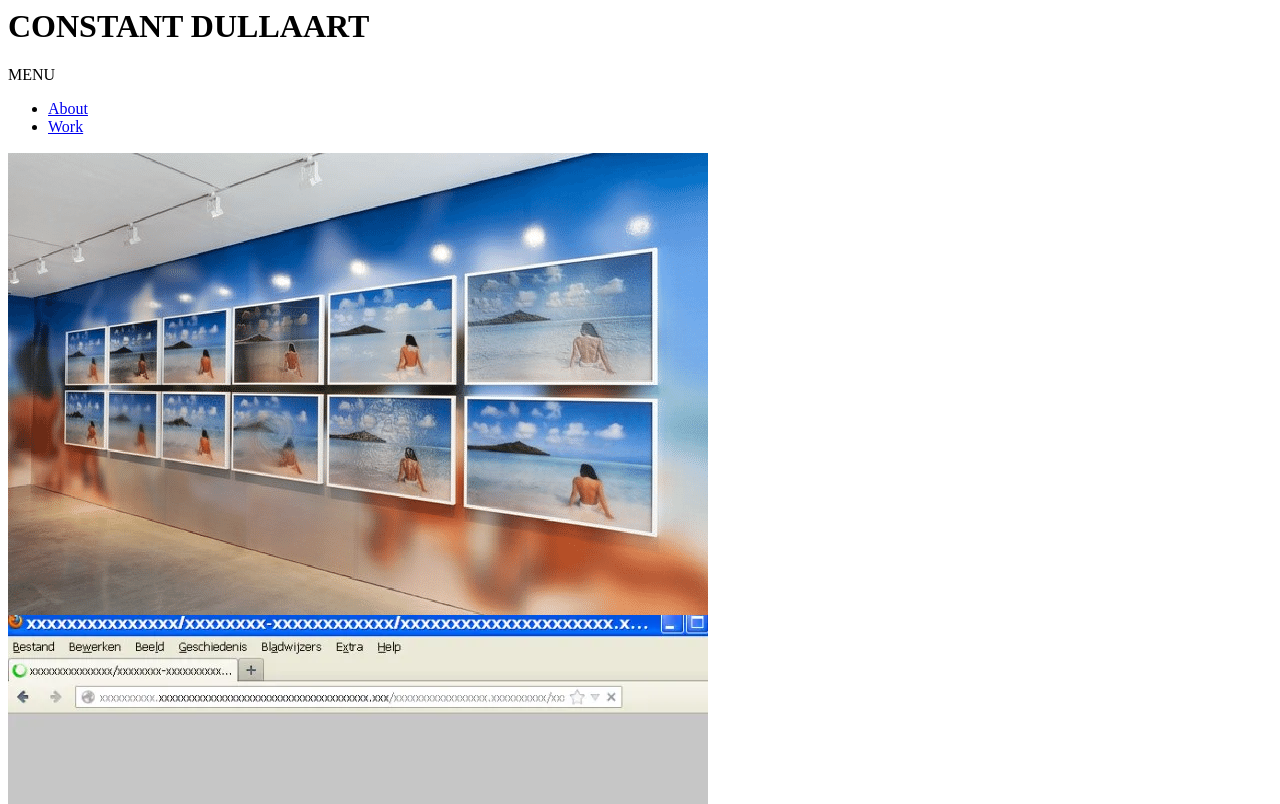
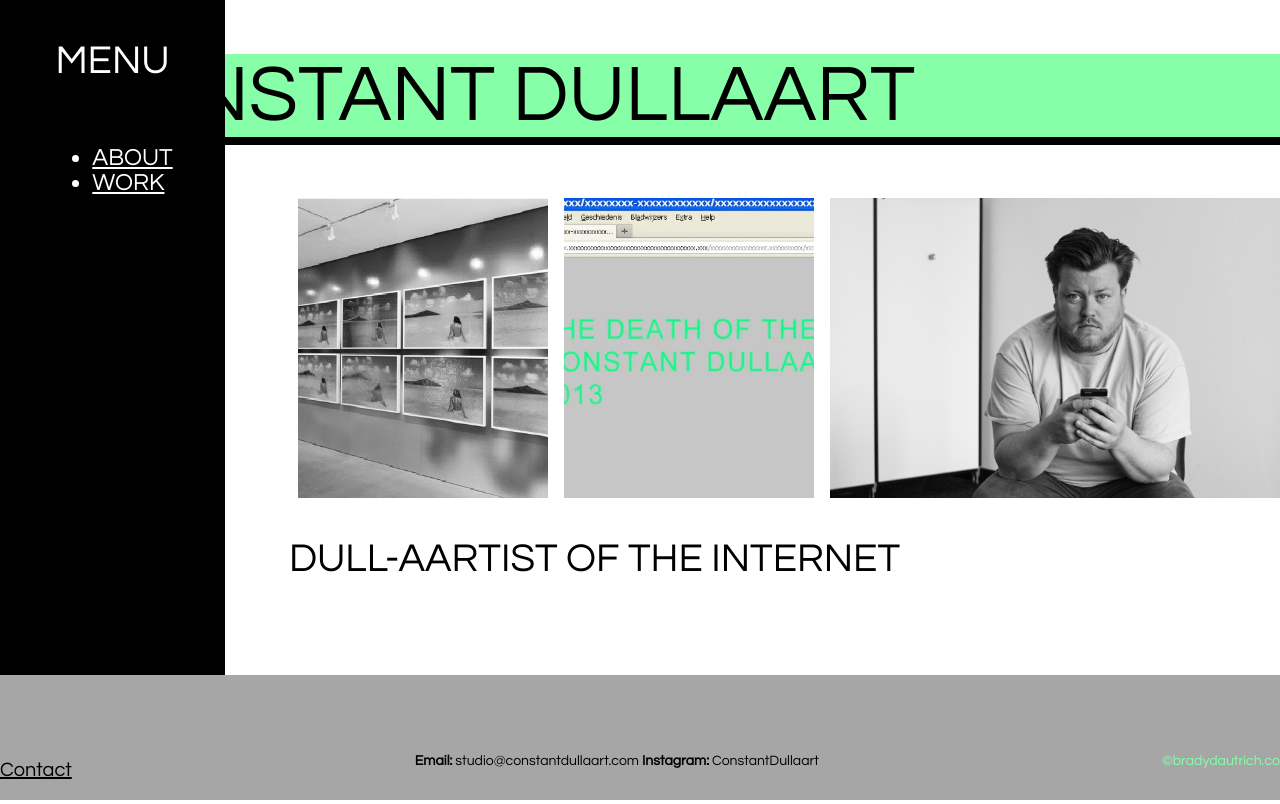
Before and after one commit to bradydautrich/-constant-dullaart, a plain HTML site: page index.html in a window 1280 px wide. Shown: the top 804 px of the page. Drawn offline with Linux system fonts and the light colour scheme.

Commit message:
add some css

```diff
--- a/index.html
+++ b/index.html
@@ -5,23 +5,46 @@
     <meta name="viewport" content="width=device-width, initial-scale=1.0">
     <title>Constant Dullaart</title>
     <link rel="stylesheet" href="styles.css">
+
+    <link rel="preconnect" href="https://fonts.googleapis.com">
+    <link rel="preconnect" href="https://fonts.gstatic.com" crossorigin>
+    <link href="https://fonts.googleapis.com/css2?family=Questrial&display=swap" rel="stylesheet">
 </head>
 <body>
+    <nav class="nav">
+        <p class="menu">MENU</p>
+        <ul>
+            <li><a href="about/index.html">ABOUT</a></li>
+            <li><a href="Work/index.html">WORK</a></li>
+        </ul>
+    </nav>
+
+    <div class="page">
+        <main>
             <header>
                 <h1>CONSTANT DULLAART </h1>
-        <nav>
-            <p>MENU</p>
-            <ul>
-                <li><a href="about/index.html">About</a></li>
-                <li><a href="Work/index.html">Work</a></li>
-            </ul>
-        </nav>
             </header>
-    <section>
-        <img src="images/Constant-Dullaart-Jennifer-in-Paradise-2013-ongoing-View-of-the-exhibition.png"><img src="images/constantdullaart-deathofurl.webp"><img src="images/constantheadshot.jpeg">
+
+            <section class="pics">
+                <img class="Jen" src="images/Constant-Dullaart-Jennifer-in-Paradise-2013-ongoing-View-of-the-exhibition.png">
+                <img class="URL" src="images/constantdullaart-deathofurl.webp">
+                <img class="him" src="images/constantheadshot.jpeg">
+                <p style="font-size: 40px; padding-right: 380px;">DULL-AARTIST OF THE INTERNET</p>
             </section>
+        </main>
+
         <footer>
-        <p>BRADY DAUTRICH</p>
+            <div>
+                <p class="contact">Contact</p>
+            </div>
+            <div>
+                <p><strong>Email:</strong> studio@constantdullaart.com <strong>Instagram:</strong> ConstantDullaart</p>
+            </div>
+            <div>
+                <p class="co">©bradydautrich.co</p>
+            </div>
         </footer>
+    </div>
+
 </body>
 </html>
--- a/styles.css
+++ b/styles.css
@@ -0,0 +1,123 @@
+body{
+    display: flex;
+    margin: auto;
+    font-family: "Questrial", sans-serif;
+    font-weight: 400;
+    font-style: normal;
+}
+
+header{
+    display: flex;
+    flex-direction: column;
+}
+
+nav{
+    display: flex;
+    align-items: flex-start;
+    flex-direction: column;
+    align-items: center;
+    position: fixed;
+    width: 225px;
+    height: 100%;
+    font-size: 24px;
+    background-color: black;
+    color: white;
+}
+
+ul{
+
+}
+.nav{
+
+}
+
+.menu{
+    font-size: 40px;
+}
+
+a{
+    color: white;
+}
+
+a:visited{
+    color: white;
+}
+
+footer{
+    position: fixed;
+    bottom: 0;
+    width: 100%;
+    height: 125px;
+    display: flex;
+    flex-wrap: wrap;
+    align-content: flex-end;
+    justify-content: space-between;
+    background-color:#a6a6a6;
+    font-size: 14px;
+}
+
+header{
+    padding-left: 75px;
+}
+
+h1{
+    background-color:#86FFA8;
+    font-size: 80px;
+    font-family: "Questrial", sans-serif;
+    font-weight: 400;
+    font-style: normal;
+    border-bottom: 8px solid black;
+}
+
+.contact{
+    text-decoration: underline;
+    font-size: 20px;
+}
+
+.jen{
+    padding-right: 8px;
+    filter: saturate(0%);
+    object-fit: cover;
+    width: 250px;
+    height: 300px;
+    overflow: hidden;
+}
+
+.URL{
+    padding-left: 8px;
+    padding-right: 8px;
+    object-fit: cover;
+    width: 250px;
+    height: 300px;
+    overflow: hidden;
+}
+
+.him{
+    padding-left: 8px;
+    object-fit: cover;
+    width: 450px;
+    height: 300px;
+    overflow: hidden;
+}
+
+.co{
+    color: #86FFA8;
+}
+
+nav a:hover{
+    color: red;
+    transition: ease (4s);
+}
+
+.page{
+    display: flex;
+    flex-direction: column;
+    justify-content: space-around;
+    padding-bottom: 250px;
+}
+
+.pics{
+    display: flex;
+    justify-content: flex-end;
+    flex-wrap: wrap;
+}
```
Lines whose indentation alone changed are shown as unchanged.
